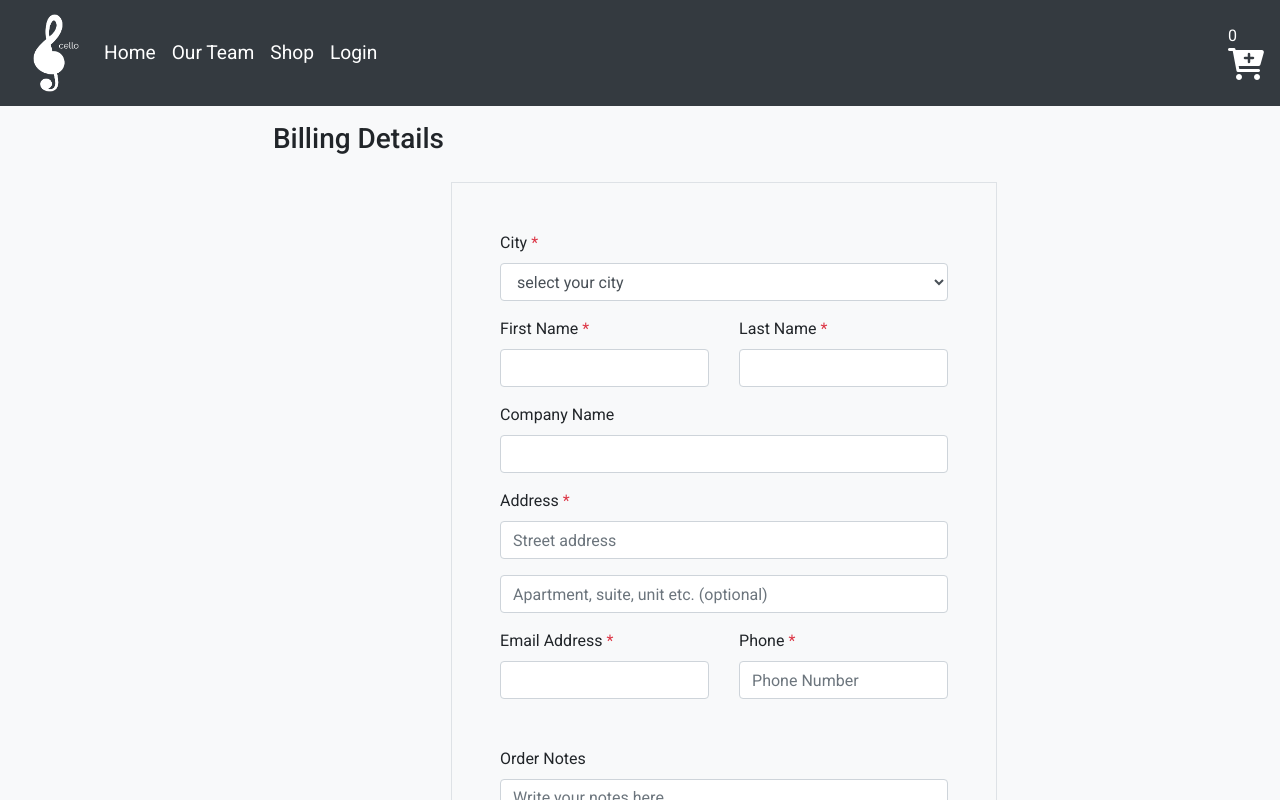
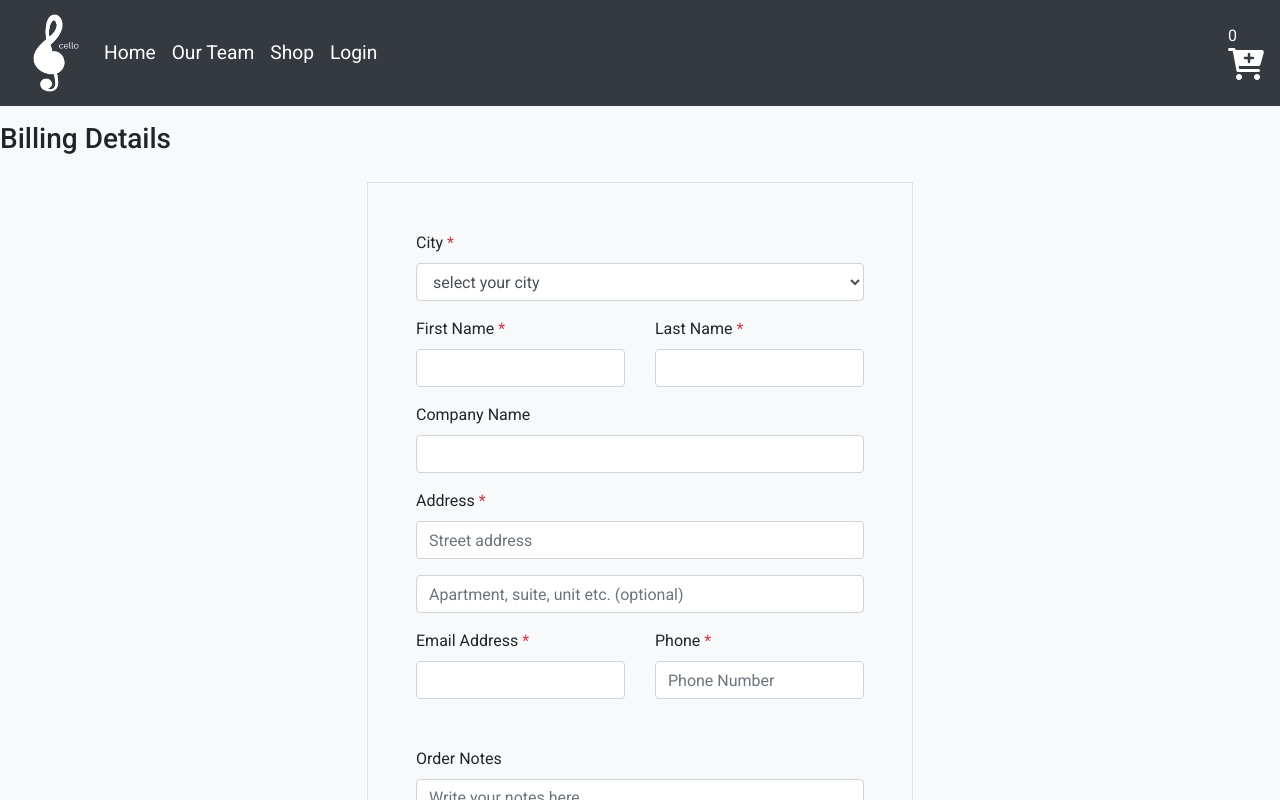
Before and after one commit to nashmi-team/React-E-commerce, a React (Create React App) app: page /checkout in a window 1280 px wide. Shown: the top 800 px of the page. Built offline with nearby package versions, Linux system fonts and the light colour scheme; a web font is replaced by a local one.

Commit message:
Ahmad > edit checkout style

```diff
--- a/src/components/Checkout/Checkout.js
+++ b/src/components/Checkout/Checkout.js
@@ -15,8 +15,8 @@ const Checkout = ({ history }) => {
     <div className="site-wrap">
       <div className="bg-light py-3">
         <div className="row test">
-          <div className="col-md-7 mb-5 mb-md-0">
-            <h2 className="h3 mb-3 text-black">Billing Details</h2>
+          <div className="col-md-12 mb-9 mb-md-0">
+            <div className="h3 mb-3 text-black">Billing Details</div>
             <form>
               <div className="p-3 p-lg-5 border">
                 <div className="form-group">
--- a/src/components/Shop/Shop.css
+++ b/src/components/Shop/Shop.css
@@ -11,7 +11,7 @@ form {
   width: 100%;
   padding: 10px;
   display: flex;
-  justify-content: flex-end;
+  justify-content: center;
   margin-top: 1rem;
 }
 
@@ -39,7 +39,6 @@ input[type="submit"] {
 @media screen and (max-width: 1024px) {
   .showProduct {
     grid-template-columns: repeat(2, 1fr);
-
   }
 }
 
```
